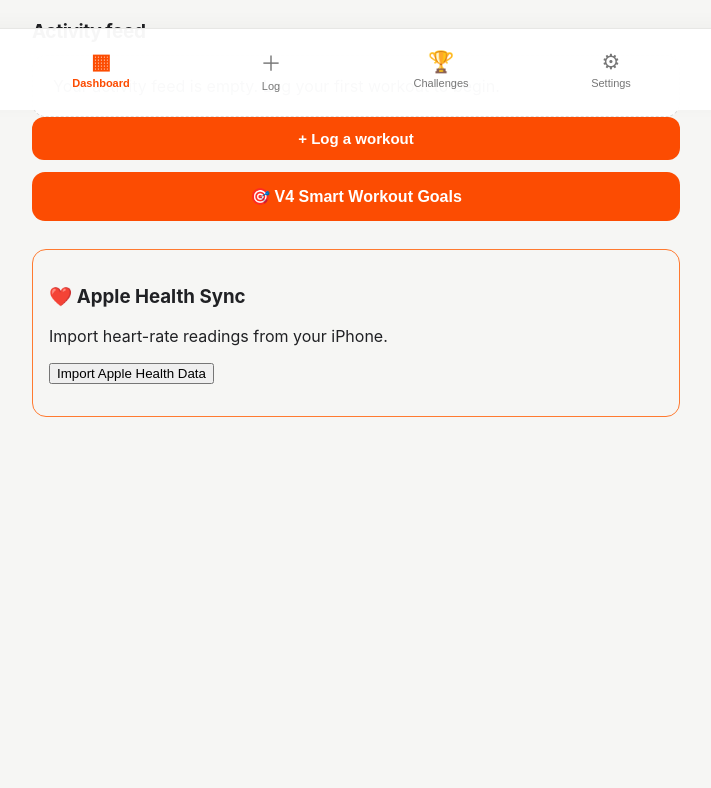
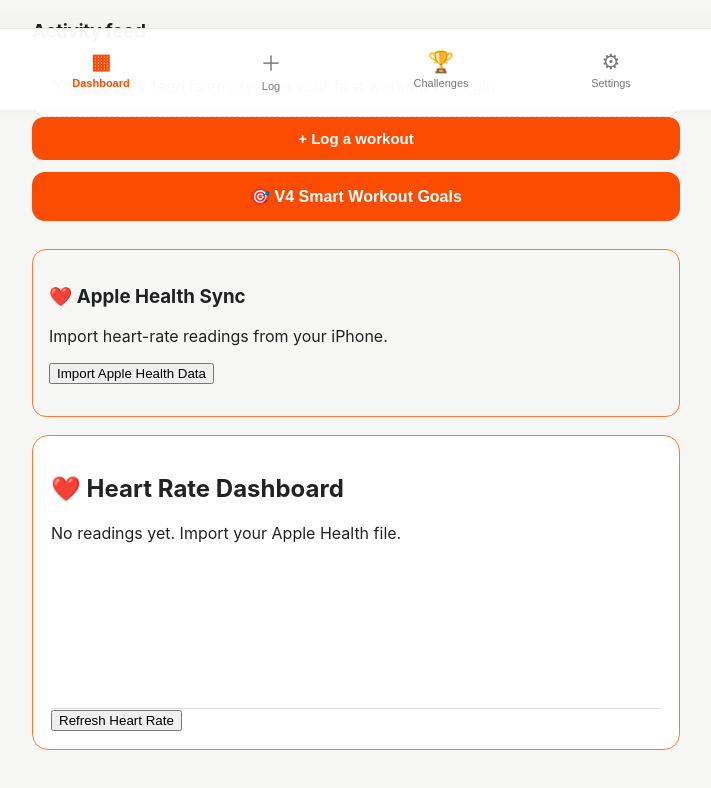
Before and after one commit to JVMarketAI/jv-fit-ai., a plain HTML site: page index.html in a window 1280 px wide. Shown: the part 690-1478 px from the top of the page, without its empty margins (284-995 px from the left). Before the commit the page ends 1243 px from the top, so only its background shows below. Drawn offline with Linux system fonts and the light colour scheme.

Commit message:
Add heart-rate-dashboard.js script to index.html

```diff
--- a/index.html
+++ b/index.html
@@ -63,6 +63,7 @@ $('recent').innerHTML=entries.length?entries.slice(0,10).map(feedCard).join(''):
   <script src="./smart-goals-ui.js" defer></script>
   <script src="./heart-rate-import.js" defer></script>
   <script src="./heart-rate-ui.js" defer></script>
+  <script src="./heart-rate-dashboard.js" defer></script>
 </body>
 
 </html>
```
